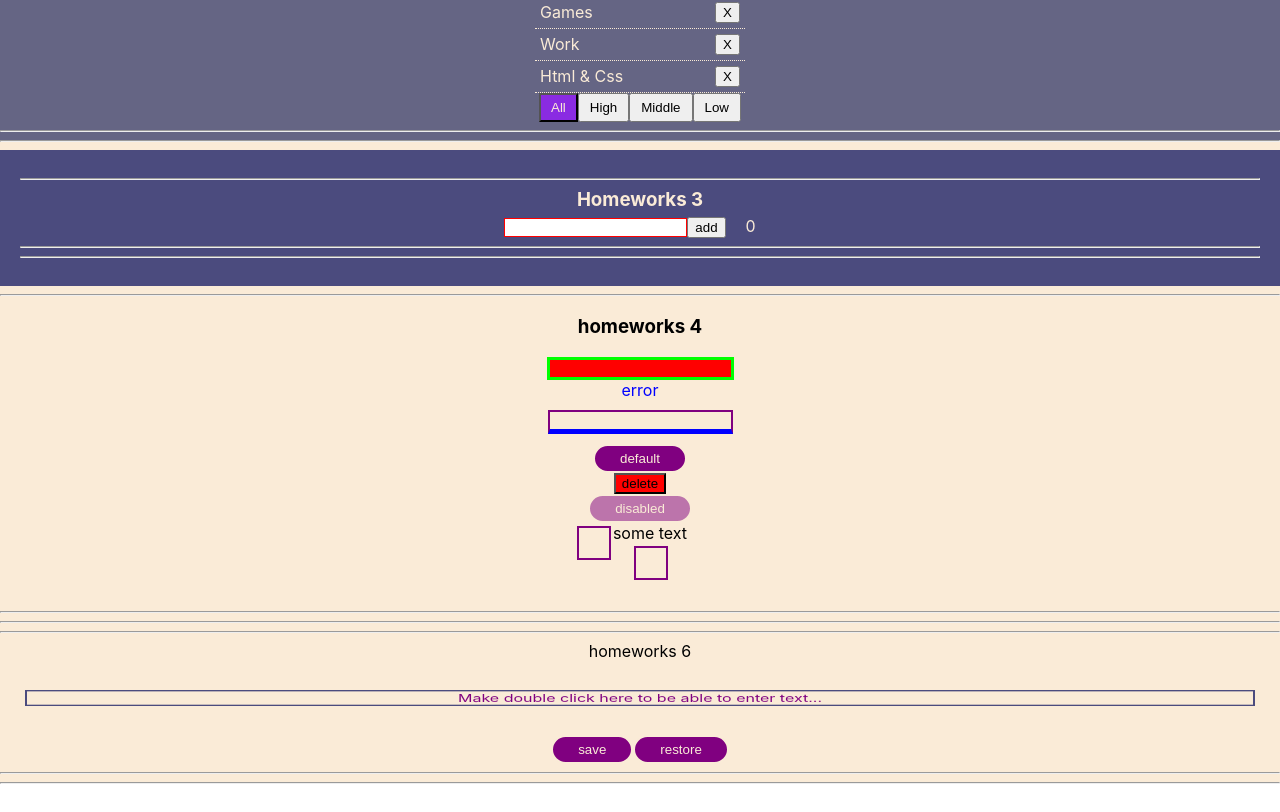
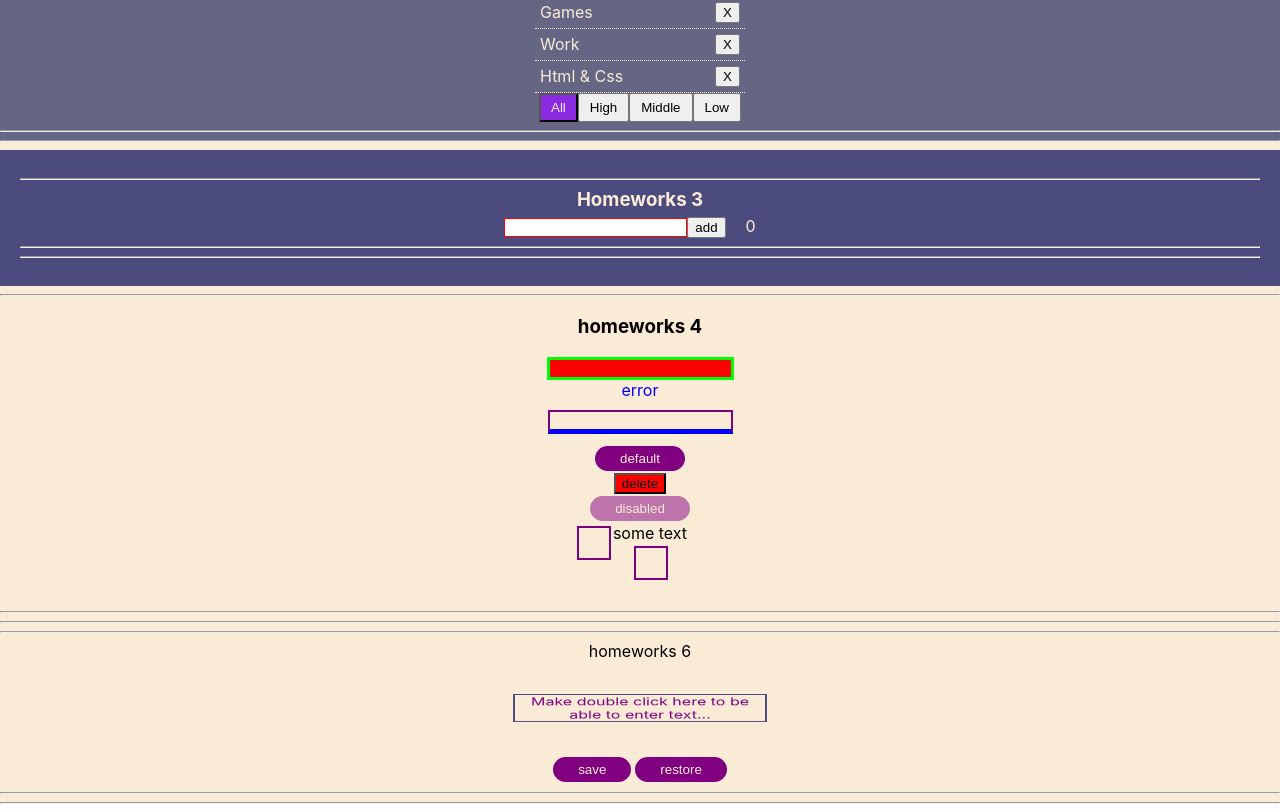
Before and after one commit to Alonasa/homeworks, a React (Create React App) app: page /#/ in a window 1280 px wide. Shown: the part 417-1229 px from the top of the page. Built offline with nearby package versions, Linux system fonts and the light colour scheme.

Commit message:
fix styles for span & deploy

```diff
--- a/src/p2-homeworks/h6/common/c4-SuperEditableSpan/SuperEditableSpan.module.css
+++ b/src/p2-homeworks/h6/common/c4-SuperEditableSpan/SuperEditableSpan.module.css
@@ -1,5 +1,6 @@
 .super__span {
-    margin: 25px;
+    margin: 25px auto;
+    width: 250px;
     display: block;
     color: purple;
     border: 2px solid #4b4b7e;
```
Also changed, not shown: 6 other files (tests, documents, lock files or other folders).
